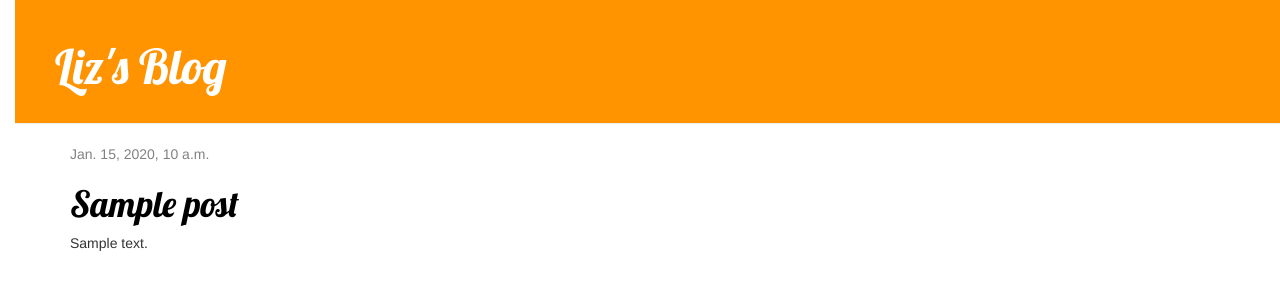
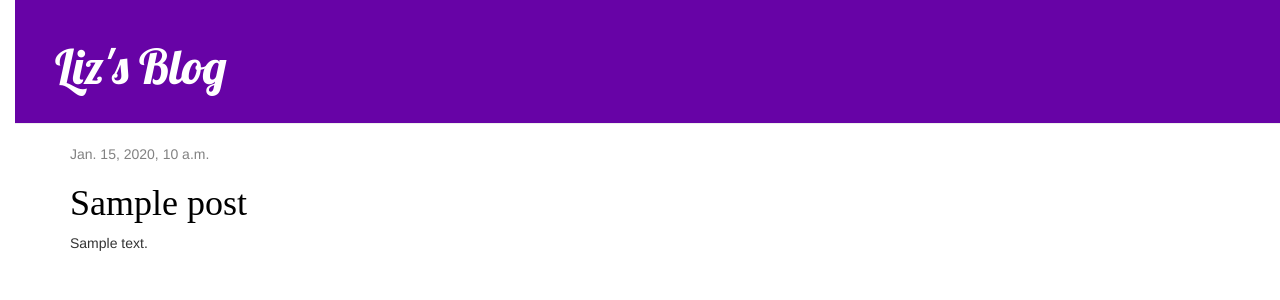
Before and after one commit to eahunter720/my-first-blogs, a Django app: template blog/templates/blog/post_list.html in a window 1280 px wide. Shown: the top 300 px of the page. Run offline with Django 3.2, Linux system fonts and the light colour scheme; the template is opened without the code that fills it: values that come from a table or form of the project are taken from there, others are empty; tables that the repository leaves empty hold one stand-in row (values such as "Sample post"); some libraries are stand-ins or nearby versions.

Commit message:
edited css file.

```diff
--- a/blog/static/CSS/blog.css
+++ b/blog/static/CSS/blog.css
@@ -1,6 +1,5 @@
 h1 a {
 	color: #6703A6;
-	font-family: 'Lobster'
 }
 
 body {
@@ -9,14 +8,16 @@ body {
 
 
 .page-header {
-    background-color: #ff9400;
+    background-color: #6703A6;
     margin-top: 0;
+
     padding: 20px 20px 20px 40px;
 }
 
 .page-header h1, .page-header h1 a, .page-header h1 a:visited, .page-header h1 a:active {
     color: #ffffff;
     font-size: 36pt;
+    font-family: 'Lobster',cursive;
     text-decoration: none;
 }
 
@@ -24,8 +25,8 @@ body {
     margin-left: 40px;
 }
 
-h1, h2, h3, h4 {
-    font-family: 'Lobster', cursive;
+.post h1, .post h2, .post h3, .post h4 {
+    font-family: 'Oswald';
 }
 
 .date {
```
